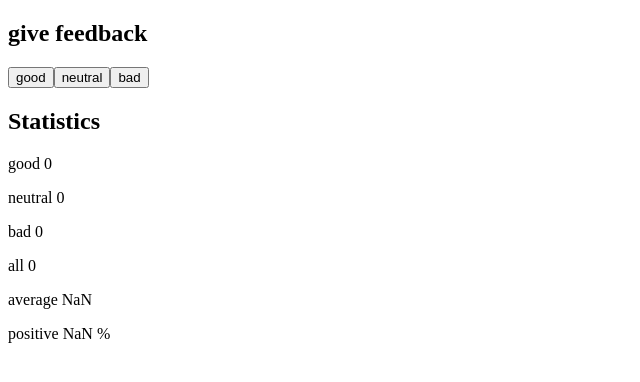
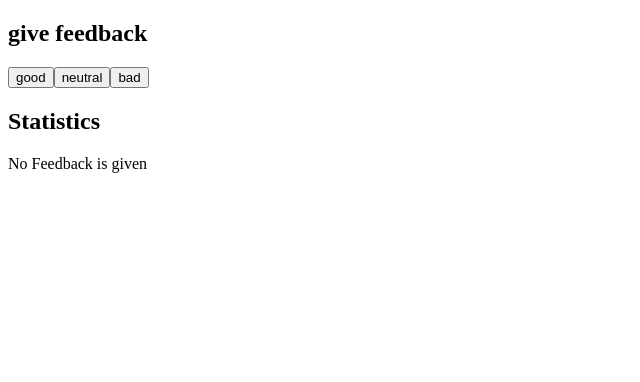
Before and after one commit to sidpatel93/fullstack-part1, a React (Create React App) app in the folder ex-1.6-1.14/: page / in a window 1280 px wide. Shown: the top 382 px of the page, without its empty margins (0-640 px from the left). Built offline with nearby package versions, Linux system fonts and the light colour scheme.

Commit message:
finish 1.8 and 1.9

```diff
--- a/ex-1.6-1.14/src/App.js
+++ b/ex-1.6-1.14/src/App.js
@@ -16,6 +16,27 @@ return (
 )
 }
 
+const Statistics = (props) => {
+  const {total, average, good, positive, bad, neutral} = {...props.stats}
+  if (total <= 0) {
+    return (
+      <>
+      <p>No Feedback is given</p>
+      </>
+    )
+  }
+  return (
+    <>
+    <Display title={"good"} count={good} />
+    <Display title={"neutral"} count={neutral} />
+    <Display title={"bad"} count={bad} />
+    <Display title={"all"} count={total} />
+    <Display title={"average"} count={average} />
+    <Display title={"positive"} count={positive + " %"} />
+    </>
+  )
+}
+
 const App = () => {
   // save clicks of each button to its own state
   const [good, setGood] = useState(0)
@@ -26,6 +47,14 @@ const App = () => {
   const average = (good - bad) / total;
   const positive = (good/total) * 100;
 
+  const stats = {
+    total,
+    average,
+    positive,
+    good,
+    neutral,
+    bad
+  }
   return (
     <div>
       <h2>
@@ -37,12 +66,7 @@ const App = () => {
       <h2>
         Statistics
       </h2>
-      <Display title={"good"} count={good} />
-      <Display title={"neutral"} count={neutral} />
-      <Display title={"bad"} count={bad} />
-      <Display title={"all"} count={total} />
-      <Display title={"average"} count={average} />
-      <Display title={"positive"} count={positive + " %"} />
+      <Statistics stats={stats} />
     </div>
   )
 }
```
